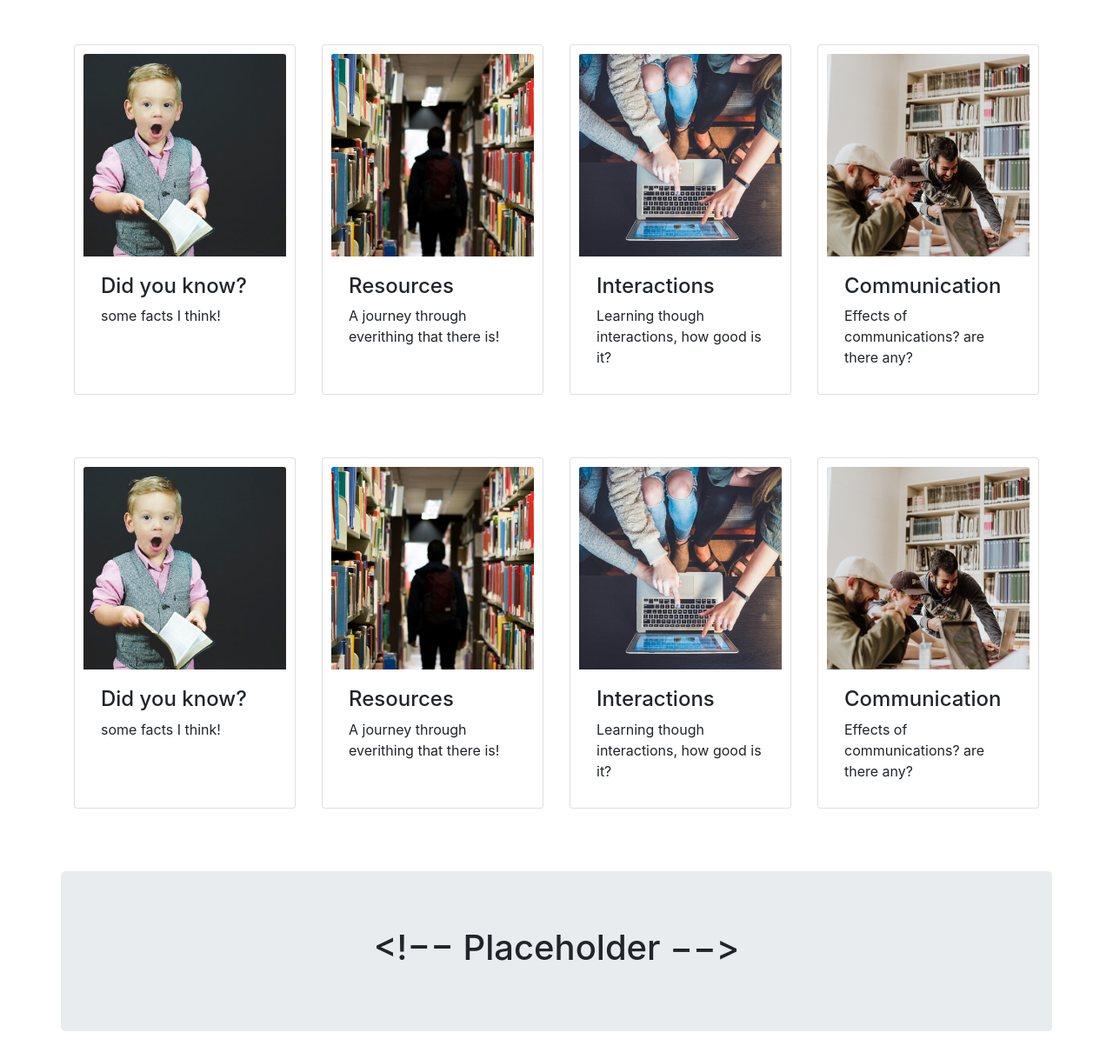
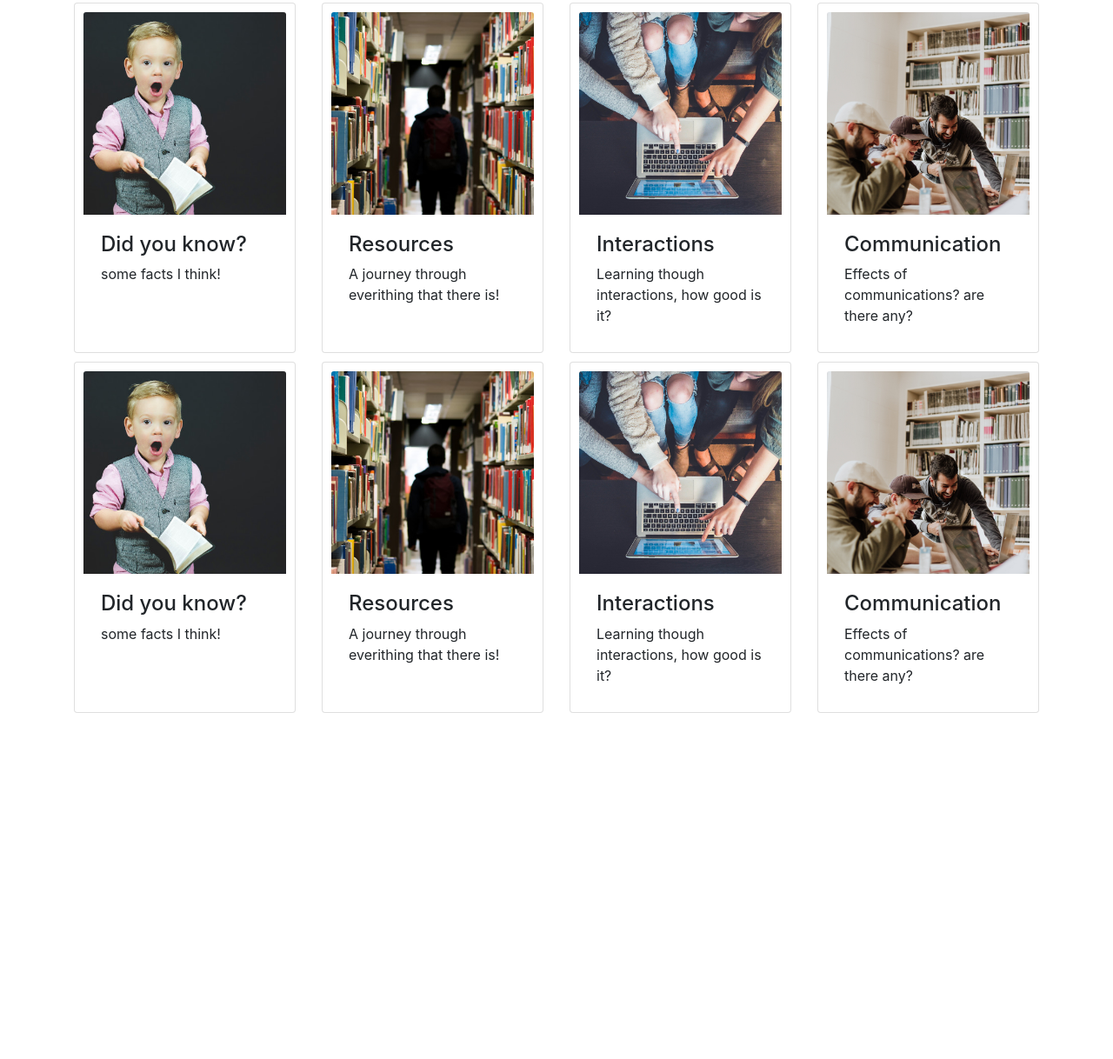
Before and after one commit to Practicaly/practicaly.github.io, a plain HTML site: page index.html in a window 1280 px wide. Shown: the part 602-1820 px from the top of the page at 87% size. After the commit the page ends 1448 px from the top, so only its background shows below. Drawn offline with nearby package versions, Linux system fonts and the light colour scheme.

Commit message:
more temporary changes

```diff
--- a/index.html
+++ b/index.html
@@ -26,13 +26,15 @@
 </head>
 
 <body>
-    <!-- The Big ass box around everithing -->
-    <div class="container">
-        <!-- The retarded  navigation bar at the top -->
-        <nav class="navbar navbar-expand-sm bg-light navbar-light">
-            <a href="index.html" class="navbar-brand">
-                <strong>Practica.ly</strong> blog
-            </a>
+    <!-- The retarded  navigation bar at the top -->
+    <nav class="navbar navbar-expand-md bg-light navbar-light fixed-top">
+        <a href="index.html" class="navbar-brand">
+            <strong>Practica.ly</strong> blog
+        </a>
+        <button class="navbar-toggler" type="button" data-toggle="collapse" data-target="#collapsibleNavbar">
+            <span class="navbar-toggler-icon"></span>
+        </button>
+        <div class="collapse navbar-collapse" id="collapsibleNavbar">
             <ul class="navbar-nav">
                 <li class="nav-item">
                     <a href="#" class="nav-link">About</a>
@@ -41,9 +43,13 @@
                     <a href="#" class="nav-link">Contact</a>
                 </li>
             </ul>
-        </nav>
+        </div>
+    </nav>
+    <!-- The Big ass box around everithing -->
+    <div class="container">
+
         <!-- Hi, I am the carousel -->
-        <div class="carousel slide" data-ride="carousel" id="posts" style="margin-top: 20px; margin-bottom: 20px;">
+        <div class="carousel slide" data-ride="carousel" id="posts" style="margin-top: 80px; margin-bottom: 20px;">
             <ul class="carousel-indicators">
                 <li data-target="#posts" data-slide-to="0" class="active"></li>
                 <li data-target="#posts" data-slide-to="1"></li>
@@ -81,40 +87,7 @@
         </div>
 
         <!-- we are the card deck and stuff (link to blog posts) -->
-        <div class="card-deck" style="margin-top: 72px; margin-bottom: 72px;">
-            <div class="card" style="width:100%; padding: 10px;">
-                <img class="card-img-top round mx-auto" src="static/images/kid.jpg" style="width:100%;" />
-                <div class="card-body">
-                    <h4 class="class-title">Did you know?</h4>
-                    <p class="card-text">some facts I think!</p>
-                </div>
-            </div>
-
-            <div class="card" style="width:100%; padding: 10px;">
-                <img class="card-img-top round mx-auto" src="static/images/library.jpg" style="width:100%;" />
-                <div class="card-body">
-                    <h4 class="class-title">Resources</h4>
-                    <p class="card-text">A journey through everithing that there is!</p>
-                </div>
-            </div>
-
-            <div class="card" style="width:100%; padding: 10px;">
-                <img class="card-img-top round mx-auto" src="static/images/mac.jpg" style="width:100%;" />
-                <div class="card-body">
-                    <h4 class="class-title">Interactions</h4>
-                    <p class="card-text">Learning though interactions, how good is it?</p>
-                </div>
-            </div>
-
-            <div class="card" style="width:100%; padding: 10px;">
-                <img class="card-img-top round mx-auto" src="static/images/collab.jpg" style="width:100%;" />
-                <div class="card-body">
-                    <h4 class="class-title">Communication</h4>
-                    <p class="card-text">Effects of communications? are there any?</p>
-                </div>
-            </div>
-        </div>
-        <div class="card-deck" style="margin-top: 72px; margin-bottom: 72px;">
+        <div class="card-deck" style="margin-top:10px; margin-bottom:10px;">
             <div class="card" style="width:100%; padding: 10px;">
                 <img class="card-img-top round mx-auto" src="static/images/kid.jpg" style="width:100%;" />
                 <div class="card-body">
@@ -148,15 +121,46 @@
             </div>
         </div>
 
+        <div class="card-deck" style="margin-top:10px; margin-bottom:10px;">
+            <div class="card" style="width:100%; padding: 10px;">
+                <img class="card-img-top round mx-auto" src="static/images/kid.jpg" style="width:100%;" />
+                <div class="card-body">
+                    <h4 class="class-title">Did you know?</h4>
+                    <p class="card-text">some facts I think!</p>
+                </div>
+            </div>
 
+            <div class="card" style="width:100%; padding: 10px;">
+                <img class="card-img-top round mx-auto" src="static/images/library.jpg" style="width:100%;" />
+                <div class="card-body">
+                    <h4 class="class-title">Resources</h4>
+                    <p class="card-text">A journey through everithing that there is!</p>
+                </div>
+            </div>
 
-        <!-- I'm the footer -->
-        <div class="footer jumbotron row">
-            <div class="col-12 text-center ">
-                <h1> &lt;&excl;&minus;&minus; Placeholder &minus;&minus;&gt;</h1>
+            <div class="card" style="width:100%; padding: 10px;">
+                <img class="card-img-top round mx-auto" src="static/images/mac.jpg" style="width:100%;" />
+                <div class="card-body">
+                    <h4 class="class-title">Interactions</h4>
+                    <p class="card-text">Learning though interactions, how good is it?</p>
+                </div>
+            </div>
+
+            <div class="card" style="width:100%; padding: 10px;">
+                <img class="card-img-top round mx-auto" src="static/images/collab.jpg" style="width:100%;" />
+                <div class="card-body">
+                    <h4 class="class-title">Communication</h4>
+                    <p class="card-text">Effects of communications? are there any?</p>
+                </div>
             </div>
         </div>
     </div>
+    <!-- I'm the footer -->
+
+
+    <nav class="navbar">
+
+    </nav>
 
 </body>
 
```
